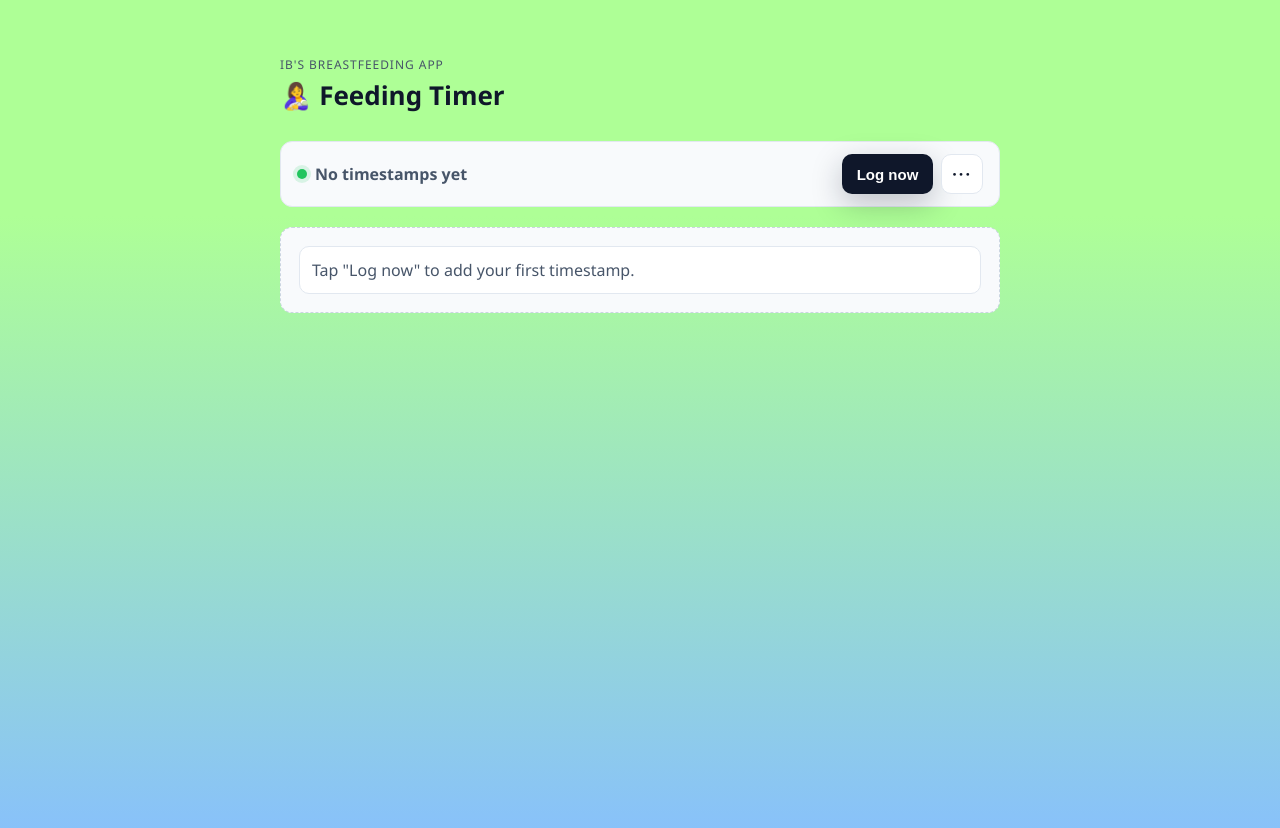
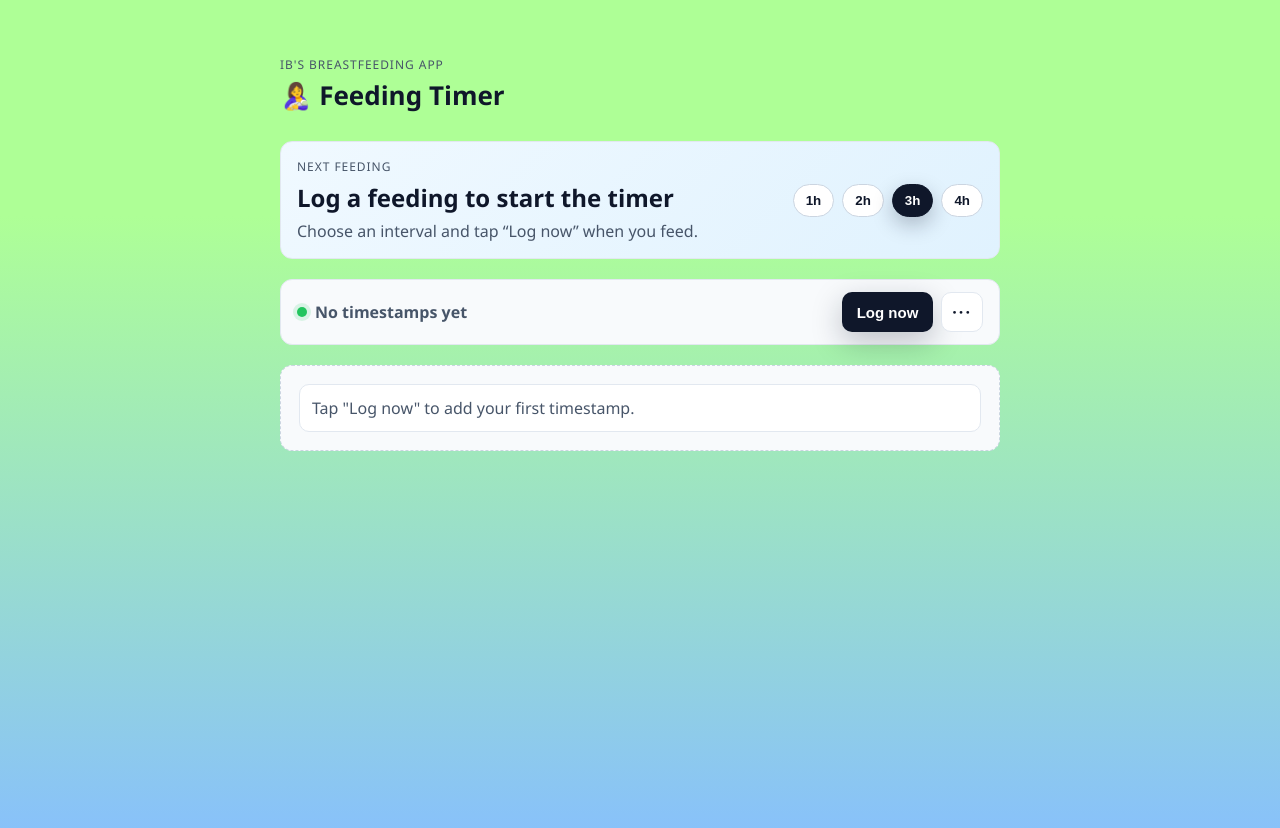
Before and after one commit to FeffCodeMaster/breastfeeding-timer-app, a React (Create React App) app in the folder my-app/: page / in a window 1280 px wide. Shown: the top 828 px of the page. Built offline with nearby package versions, Linux system fonts and the light colour scheme.

Commit message:
Adding next feeding timestamp

```diff
--- a/my-app/src/App.css
+++ b/my-app/src/App.css
@@ -101,6 +101,48 @@
   box-shadow: 0 10px 30px rgba(15, 23, 42, 0.2);
   padding: 8px;
   z-index: 10;
+}
+
+.next {
+  display: flex;
+  align-items: center;
+  justify-content: space-between;
+  gap: 12px;
+  padding: 16px;
+  border: 1px solid #e2e8f0;
+  border-radius: 12px;
+  background: linear-gradient(135deg, #f0f9ff, #e0f2fe);
+}
+
+.next h2 {
+  margin: 6px 0;
+}
+
+.chips {
+  display: flex;
+  gap: 8px;
+}
+
+.chip {
+  border: 1px solid #cbd5e1;
+  background: #ffffff;
+  color: #0f172a;
+  border-radius: 999px;
+  padding: 8px 12px;
+  font-weight: 700;
+  cursor: pointer;
+  transition: transform 120ms ease, box-shadow 120ms ease, background-color 120ms ease;
+}
+
+.chip--active {
+  background: #0f172a;
+  color: #ffffff;
+  border-color: #0f172a;
+  box-shadow: 0 8px 20px rgba(15, 23, 42, 0.25);
+}
+
+.chip:hover {
+  transform: translateY(-1px);
 }
 
 .primary,
@@ -232,4 +274,18 @@
     width: 100%;
     text-align: center;
   }
+
+  .next {
+    flex-direction: column;
+    align-items: flex-start;
+  }
+
+  .chips {
+    width: 100%;
+  }
+
+  .chip {
+    flex: 1;
+    text-align: center;
+  }
 }
--- a/my-app/src/App.tsx
+++ b/my-app/src/App.tsx
@@ -13,6 +13,7 @@ type GroupedEntries = {
 };
 
 const STORAGE_KEY = 'breastfeeding-timestamps';
+const INTERVAL_STORAGE_KEY = 'breastfeeding-interval-hours';
 
 const createId = () =>
   crypto.randomUUID
@@ -64,12 +65,37 @@ const loadStoredEntries = (): TimestampEntry[] => {
   }
 };
 
+const loadIntervalHours = () => {
+  const raw = localStorage.getItem(INTERVAL_STORAGE_KEY);
+  const parsed = raw ? parseInt(raw, 10) : 3;
+  return [1, 2, 3, 4].includes(parsed) ? parsed : 3;
+};
+
 function App() {
   const [entries, setEntries] = useState<TimestampEntry[]>(() => loadStoredEntries());
+  const [intervalHours, setIntervalHours] = useState<number>(() => loadIntervalHours());
 
   useEffect(() => {
     localStorage.setItem(STORAGE_KEY, JSON.stringify(entries));
   }, [entries]);
+
+  useEffect(() => {
+    localStorage.setItem(INTERVAL_STORAGE_KEY, String(intervalHours));
+  }, [intervalHours]);
+
+  const latestEntry = useMemo(() => {
+    if (!entries.length) return null;
+    return entries.reduce((latest, current) =>
+      new Date(current.iso).getTime() > new Date(latest.iso).getTime() ? current : latest
+    );
+  }, [entries]);
+
+  const nextFeedingIso = useMemo(() => {
+    if (!latestEntry) return null;
+    const next = new Date(latestEntry.iso);
+    next.setHours(next.getHours() + intervalHours);
+    return next.toISOString();
+  }, [latestEntry, intervalHours]);
 
   const grouped = useMemo<GroupedEntries[]>(() => {
     const sorted = [...entries].sort(
@@ -119,6 +145,36 @@ function App() {
           </div>
         </header>
 
+        <section className="next">
+          <div>
+            <p className="eyebrow">Next feeding</p>
+            {nextFeedingIso ? (
+              <>
+                <h2>{formatTimeLabel(nextFeedingIso)}</h2>
+                <p className="lede">
+                  Based on your last log at {formatTimeLabel(latestEntry!.iso)} and a {intervalHours}h interval.
+                </p>
+              </>
+            ) : (
+              <>
+                <h2>Log a feeding to start the timer</h2>
+                <p className="lede">Choose an interval and tap “Log now” when you feed.</p>
+              </>
+            )}
+          </div>
+          <div className="chips" role="group" aria-label="Next feeding interval">
+            {[1, 2, 3, 4].map((hours) => (
+              <button
+                key={hours}
+                className={`chip ${intervalHours === hours ? 'chip--active' : ''}`}
+                onClick={() => setIntervalHours(hours)}
+              >
+                {hours}h
+              </button>
+            ))}
+          </div>
+        </section>
+
         <section className="actions">
           <div className="actions__summary">
             <span className="dot" aria-hidden="true" />
@@ -142,6 +198,8 @@ function App() {
             </div>
           </div>
         </section>
+
+
 
         {hasEntries ? (
           <div className="groups" role="list">
```
